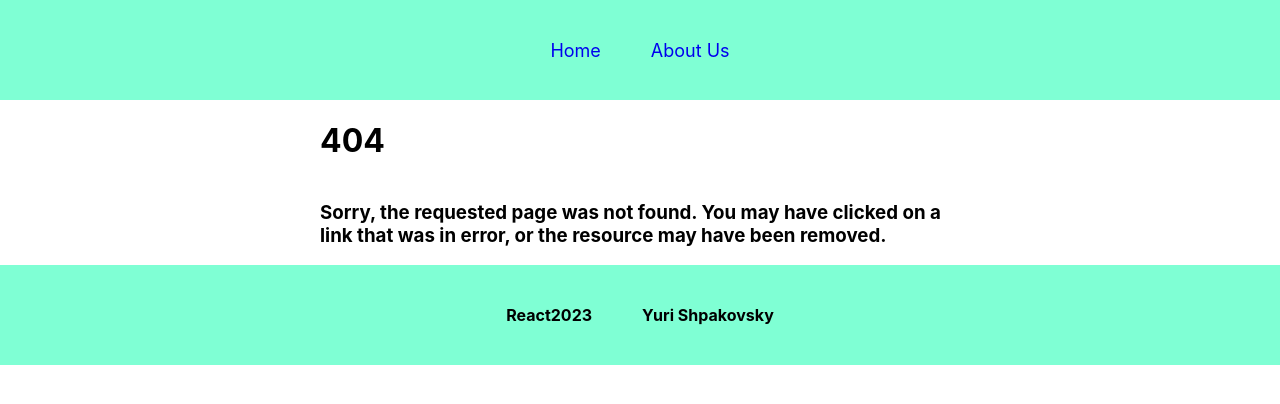
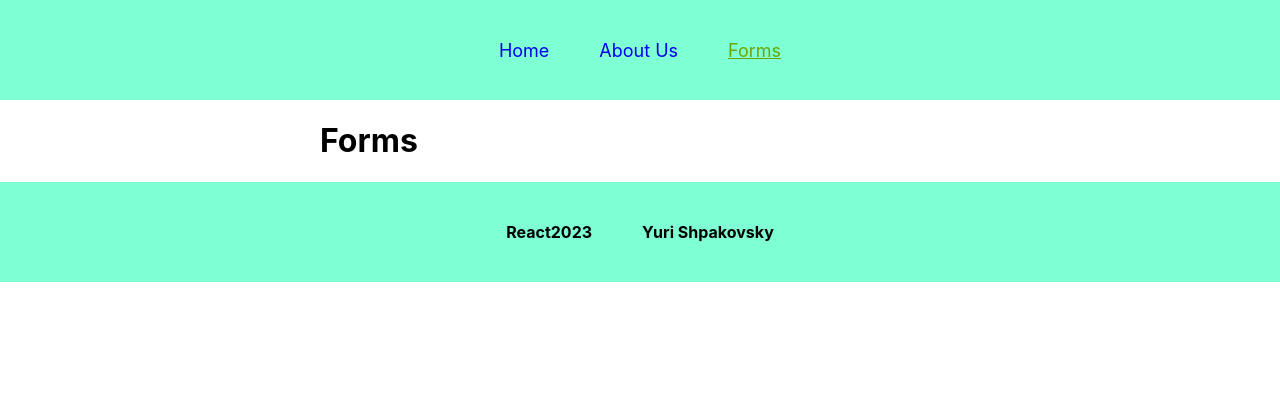
Before and after one commit to Clukva/React2023Q1, a React (Create React App) app in the folder my-react-app/: page /forms in a window 1280 px wide. Before the commit this address had no page. Shown: the top 404 px of the page. Built offline with nearby package versions, Linux system fonts and the light colour scheme.

Commit message:
feat: add route for forms, rearganize files structure

```diff
--- a/my-react-app/src/App.css
+++ /dev/null
@@ -1,3 +0,0 @@
-.App {
-  text-align: center;
-}
--- a/my-react-app/src/App.tsx
+++ b/my-react-app/src/App.tsx
@@ -1,5 +1,4 @@
 import React from 'react';
-import './App.css';
 import { BrowserRouter } from 'react-router-dom';
 import Header from './components/Header';
 import Router from './components/Router';
--- a/my-react-app/src/components/Header.tsx
+++ b/my-react-app/src/components/Header.tsx
@@ -10,6 +10,9 @@ const addHeader: FC = () => {
       <NavLink className="header-link" to="/about">
         About Us
       </NavLink>
+      <NavLink className="header-link" to="/forms">
+        Forms
+      </NavLink>
     </header>
   );
 };
--- a/my-react-app/src/components/MyCharacter.tsx
+++ b/my-react-app/src/components/MyCharacter.tsx
@@ -1,29 +1,5 @@
 import React from 'react';
-
-// eslint-disable-next-line @typescript-eslint/no-empty-interface
-interface IProps {}
-
-type IItems = {
-  created: string;
-  episode: [number, string];
-  gender: string;
-  id: number;
-  image: string;
-  location: { name: string; url: string };
-  name: string;
-  origin: { name: string; url: string };
-  species: string;
-  status: string;
-  type: string;
-  url: string;
-};
-
-interface IState {
-  error: null | { message: string };
-  isLoaded: boolean;
-  items: Array<IItems>;
-  inputValue: string;
-}
+import { IProps, IState } from '../interfaces/MyCharacterInterfases';
 
 export default class MyCharacter extends React.Component<IProps, IState> {
   constructor(props: IProps) {
--- a/my-react-app/src/components/Router.tsx
+++ b/my-react-app/src/components/Router.tsx
@@ -1,8 +1,9 @@
 import React, { FC } from 'react';
-import { Routes, Route } from 'react-router';
+import { Routes, Route } from 'react-router-dom';
 import MainPage from '../pages/Mainpage';
 import AboutPage from '../pages/Aboutpage';
 import ErrorPage from '../pages/Errorpage';
+import FormsPage from '../pages/Formspage';
 
 const addRouter: FC = () => {
   return (
@@ -10,6 +11,7 @@ const addRouter: FC = () => {
       <Route path="/" element={<MainPage />} />
       <Route path="/about" element={<AboutPage />} />
       <Route path="*" element={<ErrorPage />} />
+      <Route path="/forms" element={<FormsPage />} />
     </Routes>
   );
 };
--- a/my-react-app/src/index.tsx
+++ b/my-react-app/src/index.tsx
@@ -1,6 +1,6 @@
 import React from 'react';
 import ReactDOM from 'react-dom/client';
-import './index.css';
+import './styles/index.css';
 import App from './App';
 import reportWebVitals from './reportWebVitals';
 
--- /dev/null
+++ b/my-react-app/src/interfaces/MyCharacterInterfases.tsx
@@ -0,0 +1,24 @@
+// eslint-disable-next-line @typescript-eslint/no-empty-interface
+export interface IProps {}
+
+export interface IItems {
+  created: string;
+  episode: [number, string];
+  gender: string;
+  id: number;
+  image: string;
+  location: { name: string; url: string };
+  name: string;
+  origin: { name: string; url: string };
+  species: string;
+  status: string;
+  type: string;
+  url: string;
+}
+
+export interface IState {
+  error: null | { message: string };
+  isLoaded: boolean;
+  items: Array<IItems>;
+  inputValue: string;
+}
--- /dev/null
+++ b/my-react-app/src/pages/Formspage.tsx
@@ -0,0 +1,11 @@
+import React, { FC } from 'react';
+
+const addFormsPage: FC = () => {
+  return (
+    <div className="main-error">
+      <h1>Forms</h1>
+    </div>
+  );
+};
+
+export default addFormsPage;
```
Also changed, not shown: my-react-app/src/styles/index.css (renamed from my-react-app/src/index.css).
